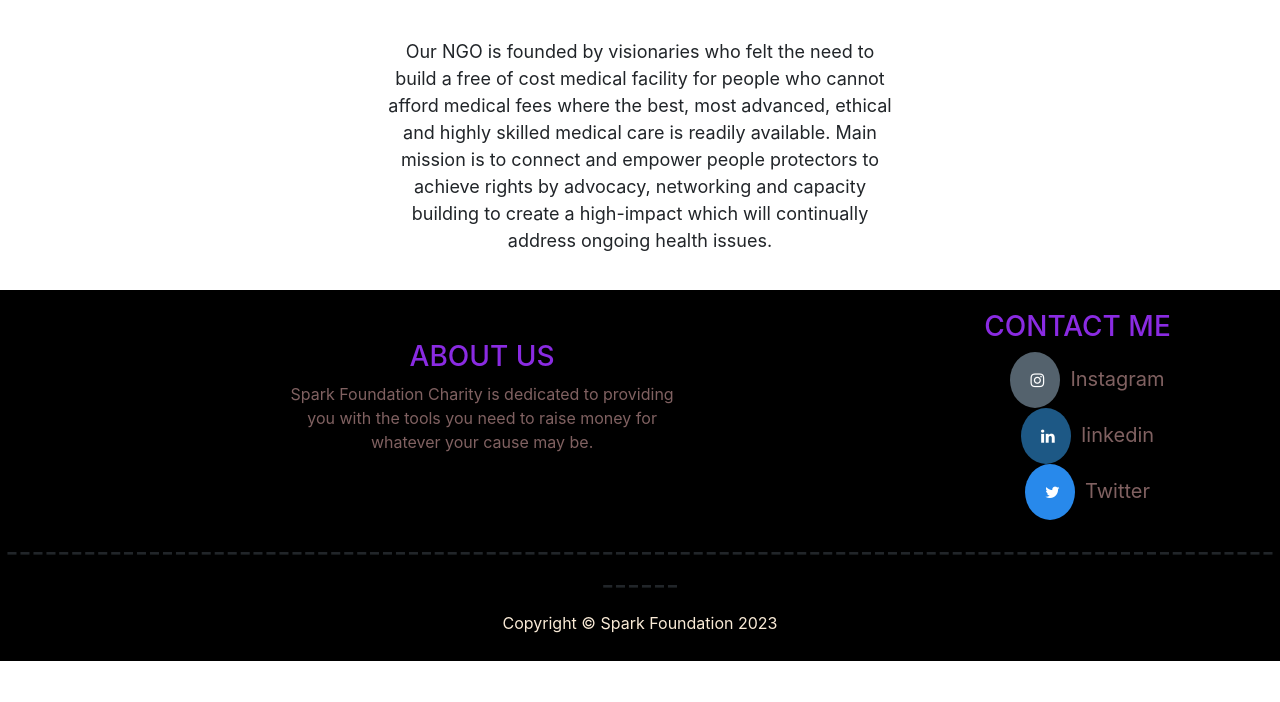
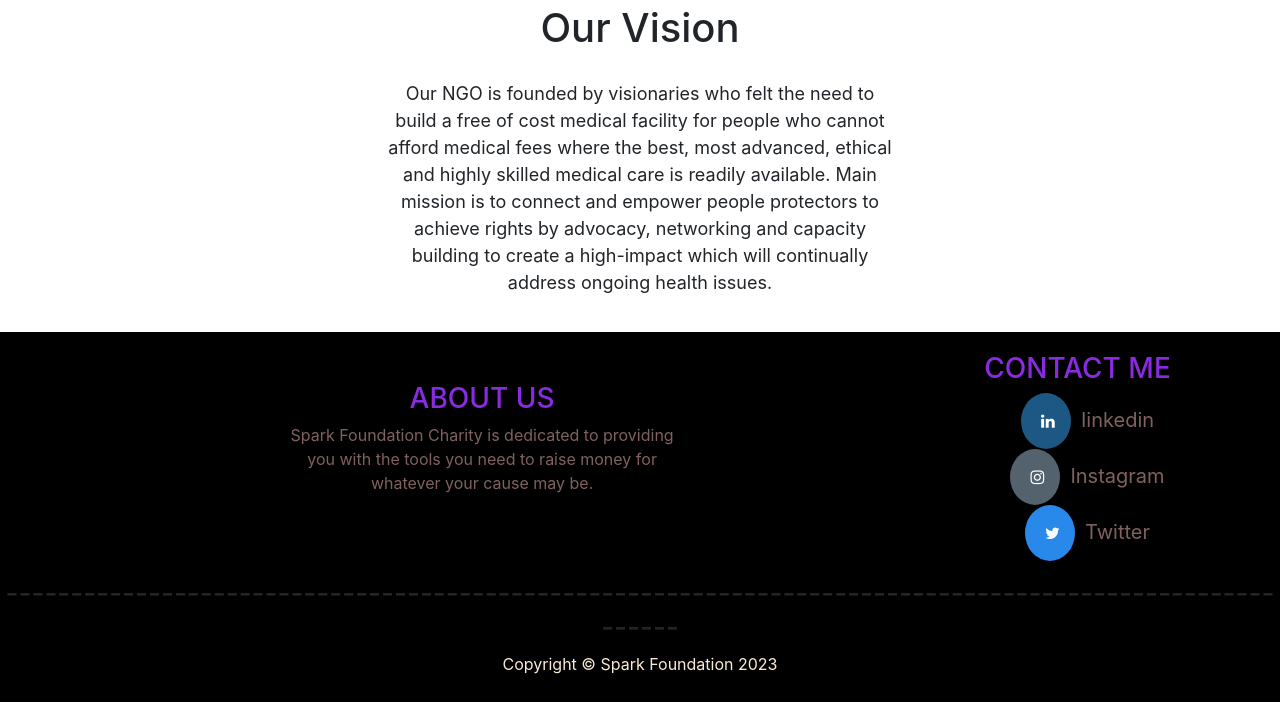
Before and after one commit to Bsandeep7/Payment-Gateway-Integration, a plain HTML site: page index.html in a window 1280 px wide. Shown: the part 1007-1709 px from the top of the page. Before the commit the page ends 1668 px from the top, so only its background shows below. Drawn offline with nearby package versions, Linux system fonts and the light colour scheme.

Commit message:
link update

```diff
--- a/index.html
+++ b/index.html
@@ -24,6 +24,7 @@
             <ul>
                 <li><a  href="#content" >HOME</a></li>
                 <li><a  href="#contact">ABOUT US</a></li>
+                <li><a  href="https://www.linkedin.com/in/sandeep-singh-8a9914199/" >ABOUT ME</a></li>
 
             </ul>
 
@@ -63,11 +64,12 @@
                </h3>
                  <ul>
                   <li>
-                    <i class="fa fa-instagram"></i><a href="#instagram"><span>Instagram</span></a>
+                    <i class='fa fa-linkedin'></i><a href="https://www.linkedin.com/in/sandeep-singh-8a9914199/"><span>Iinkedin</span></a>
                   </li>
                   <li>
-                    <i class='fa fa-linkedin'></i><a href="#instagram"><span>Iinkedin</span></a>
+                    <i class="fa fa-instagram"></i><a href="https://www.linkedin.com/in/sandeep-singh-8a9914199/"><span>Instagram</span></a>
                   </li>
+
                   <li>
                     <i class='fa fa-twitter'></i><a href="#instagram"><span>Twitter</span></a>
                   </li>
```
